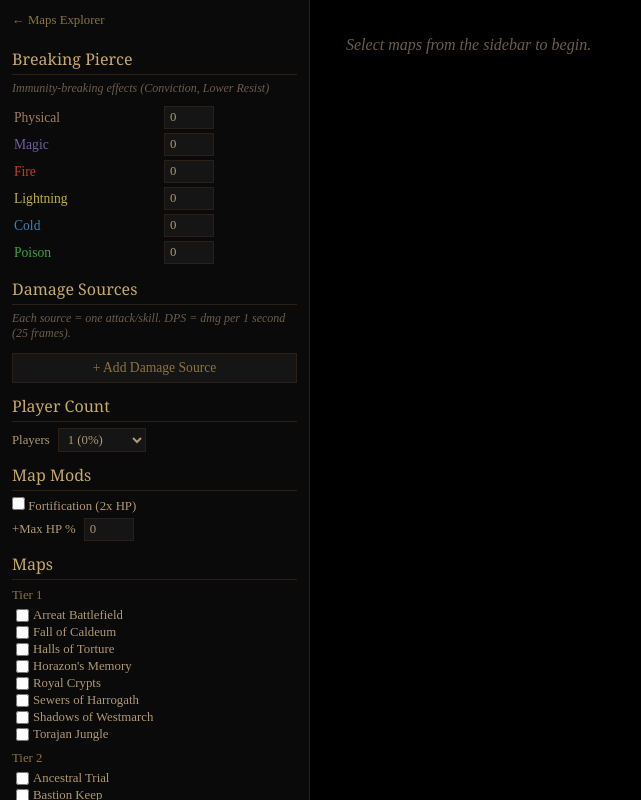
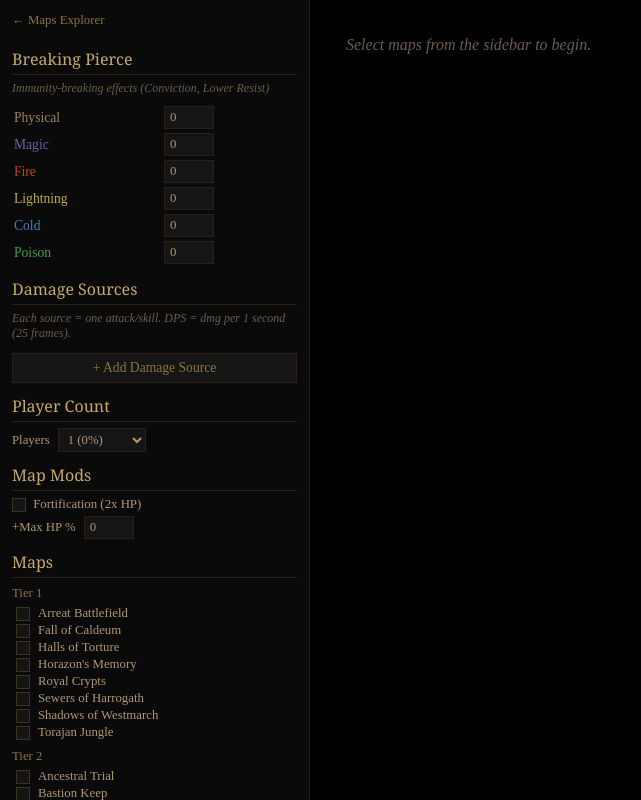
Before and after one commit to Maaaaaarrk/pd2_maps_explorer, a plain HTML site: page map-dmg-calc.html in a window 1280 px wide. Shown: the whole page, without its empty margins (0-641 px from the left). Drawn offline with Linux system fonts and the light colour scheme; a web font is replaced by a local one.

Commit message:
Style checkboxes and scrollbars to match D2 theme
Custom dark checkboxes with gold fill/checkmark and themed
scrollbars with brown thumb on both pages.

Co-Authored-By: Claude Opus 4.6 (1M context) <noreply@anthropic.com>

```diff
--- a/map-dmg-calc.html
+++ b/map-dmg-calc.html
@@ -20,6 +20,26 @@
     --immune: #ff3030;
   }
   * { margin: 0; padding: 0; box-sizing: border-box; }
+  /* Scrollbar */
+  ::-webkit-scrollbar { width: 10px; height: 10px; }
+  ::-webkit-scrollbar-track { background: var(--bg); }
+  ::-webkit-scrollbar-thumb { background: var(--border-light); border: 2px solid var(--bg); }
+  ::-webkit-scrollbar-thumb:hover { background: var(--gold-dim); }
+  ::-webkit-scrollbar-corner { background: var(--bg); }
+  /* Checkbox */
+  input[type="checkbox"] {
+    appearance: none; -webkit-appearance: none; width: 14px; height: 14px;
+    background: var(--bg3); border: 1px solid var(--border-light); cursor: pointer;
+    vertical-align: middle; position: relative; flex-shrink: 0;
+  }
+  input[type="checkbox"]:checked {
+    background: var(--gold-dim); border-color: var(--gold);
+  }
+  input[type="checkbox"]:checked::after {
+    content: ''; position: absolute; left: 3px; top: 0px; width: 5px; height: 9px;
+    border: solid var(--bg); border-width: 0 2px 2px 0; transform: rotate(45deg);
+  }
+  input[type="checkbox"]:hover { border-color: var(--gold-dim); }
   body {
     font-family: 'Times New Roman', Times, Georgia, serif;
     background: var(--bg); color: var(--text); display: flex; height: 100vh;
@@ -55,7 +75,7 @@
   .sidebar input[type="text"]:focus, .sidebar select:focus {
     outline: none; border-color: var(--gold-dim);
   }
-  .sidebar input[type="checkbox"] { accent-color: var(--gold-dim); }
+  .sidebar input[type="checkbox"] { margin-right: 4px; }
   .sidebar label { cursor: pointer; color: var(--tan); font-size: 0.8rem; }
   .sidebar input.disabled-input {
     opacity: 0.3; pointer-events: none;
```
Also changed, not shown: index.html (+18 -0 lines).
